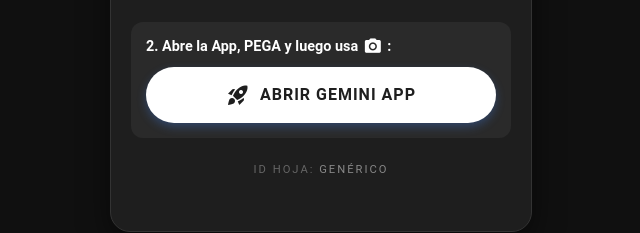
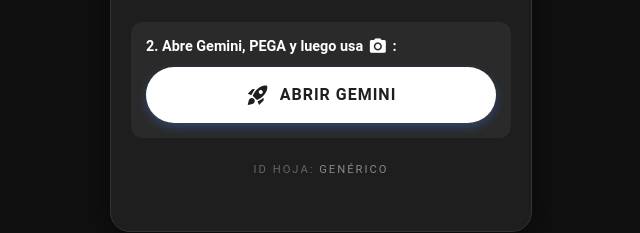
Before and after one commit to matiandresgomez-hue/lanzador-qr-gemini, a plain HTML site: page index.html in a window 1280 px wide. Shown: the part 426-659 px from the top of the page, without its empty margins (319-959 px from the left). Drawn offline with Linux system fonts and the light colour scheme.

Commit message:
Update index.html

```diff
--- a/index.html
+++ b/index.html
@@ -3,7 +3,7 @@
 <head>
     <meta charset="UTF-8">
     <meta name="viewport" content="width=device-width, initial-scale=1.0">
-    <title>Asistente Gemini | Deep Link Test</title>
+    <title>Asistente Gemini | Máx. Estabilidad</title>
     <link href="https://fonts.googleapis.com/icon?family=Material+Icons" rel="stylesheet">
 </head>
 <body>
@@ -25,10 +25,10 @@
         </div>
 
         <div class="step-box">
-            <label>2. Abre la App, PEGA y luego usa <span class="material-icons small-icon">photo_camera</span>:</label>
+            <label>2. Abre Gemini, PEGA y luego usa <span class="material-icons small-icon">photo_camera</span>:</label>
 
-            <a id="openGeminiLink" href="https://assistant.google.com/home" target="_blank" class="action-btn gemini-btn">
-                <span class="material-icons">rocket_launch</span> ABRIR GEMINI APP
+            <a id="openGeminiLink" href="https://gemini.google.com/chat" target="_blank" class="action-btn gemini-btn">
+                <span class="material-icons">rocket_launch</span> ABRIR GEMINI
             </a>
         </div>
 
```
